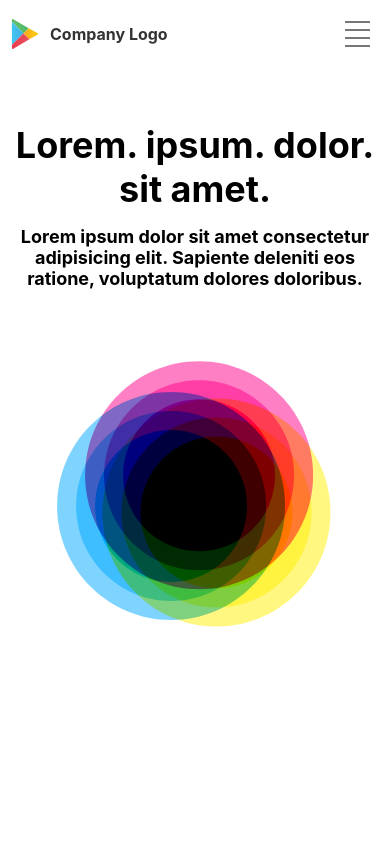
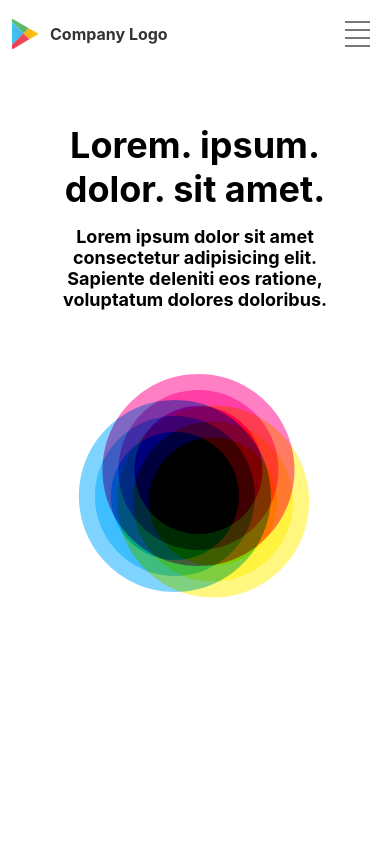
Before and after one commit to rusliabdulgani/company-profile-mas-ambon-gv, a React (Vite) app: page / in a window 390 px wide. Shown: the top 844 px of the page. Built offline with nearby package versions, Linux system fonts and the light colour scheme.

Commit message:
home page padding inline

```diff
--- a/src/pages/home/home.css
+++ b/src/pages/home/home.css
@@ -40,7 +40,7 @@
 
   .upper {
     flex-direction: column;
-    padding: 0;
+    padding: 0 30px;
     align-items: center;
   }
 
```
